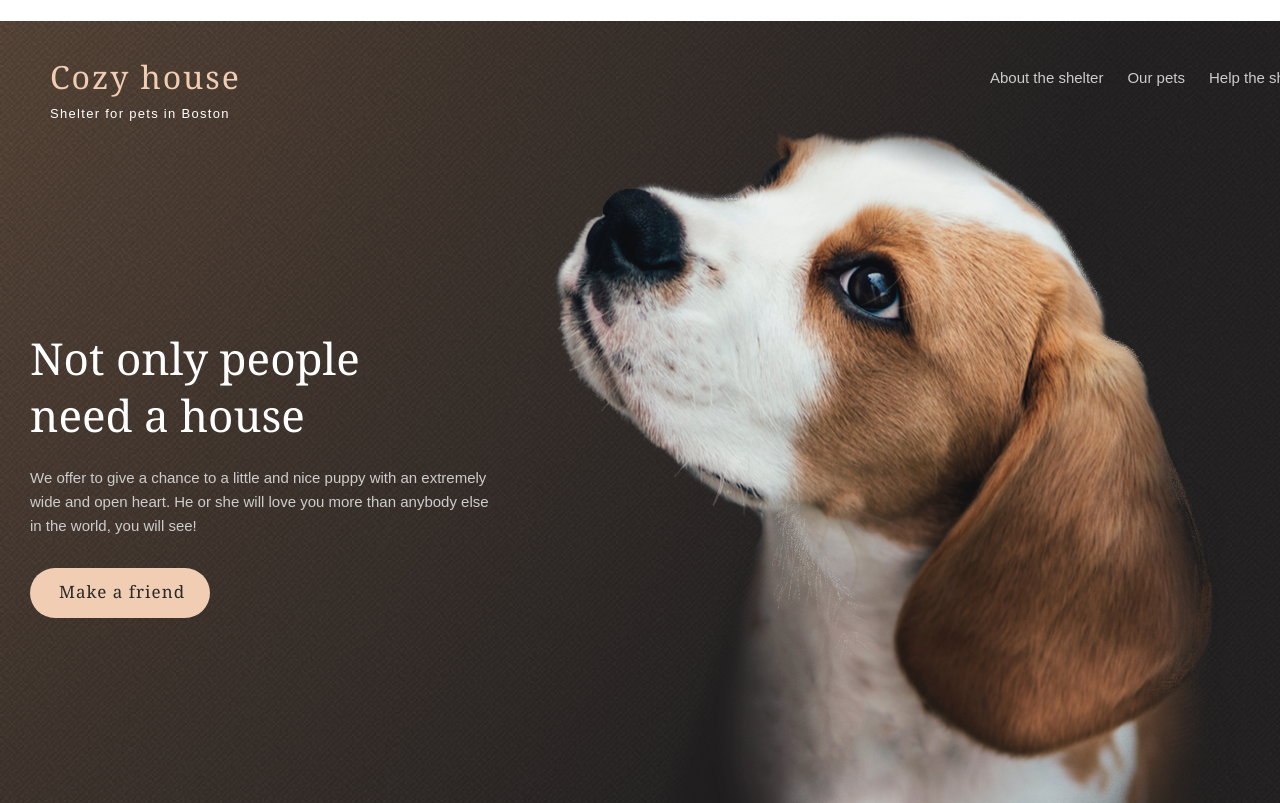
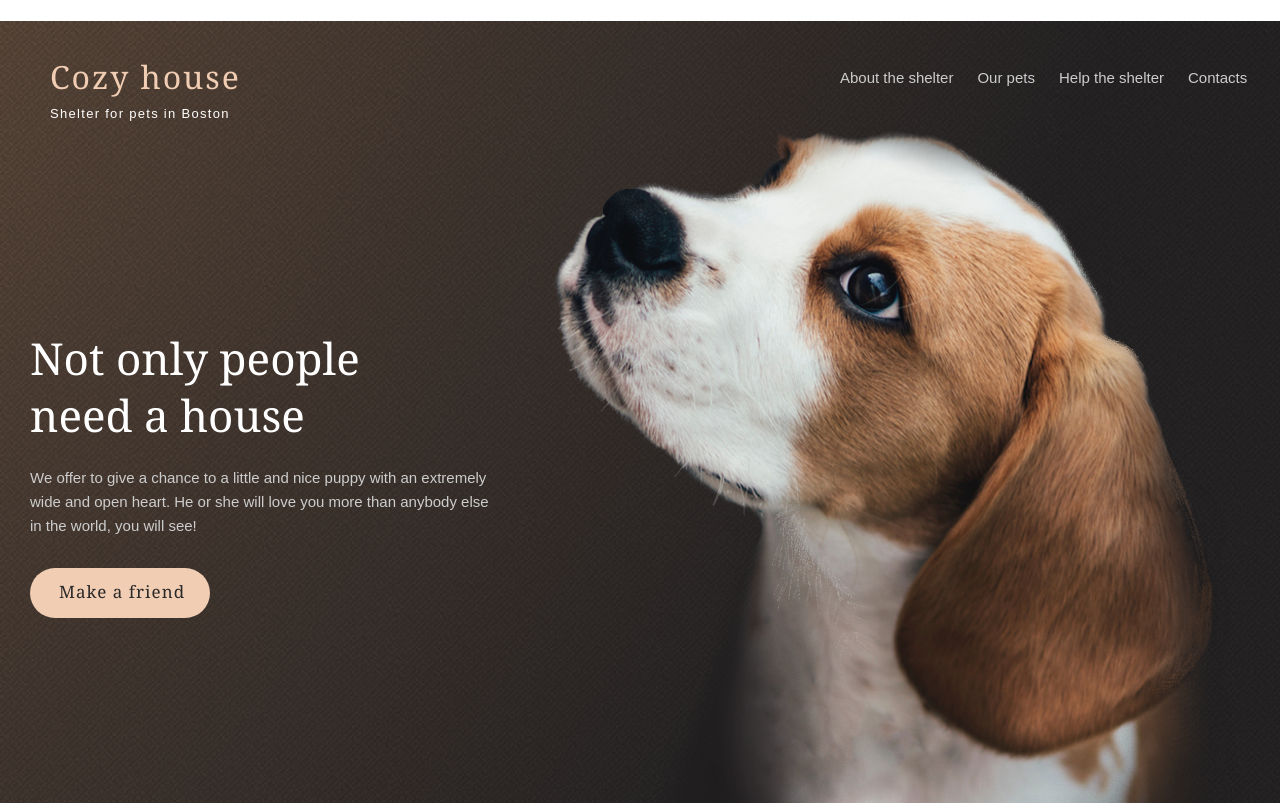
Before and after one commit to marichemia/Shelter, a plain HTML site: page Pages/index.html in a window 1280 px wide. Shown: the top 803 px of the page. Drawn offline with Linux system fonts and the light colour scheme.

Commit message:
feat: fixed navbar
fixed navbar

```diff
--- a/Pages/style.css
+++ b/Pages/style.css
@@ -48,7 +48,7 @@ body{
     top: 50px;
     width: 600px;
     height: 27px;
-    left: 930px;
+    left: 780px;
 
 }
 
```
